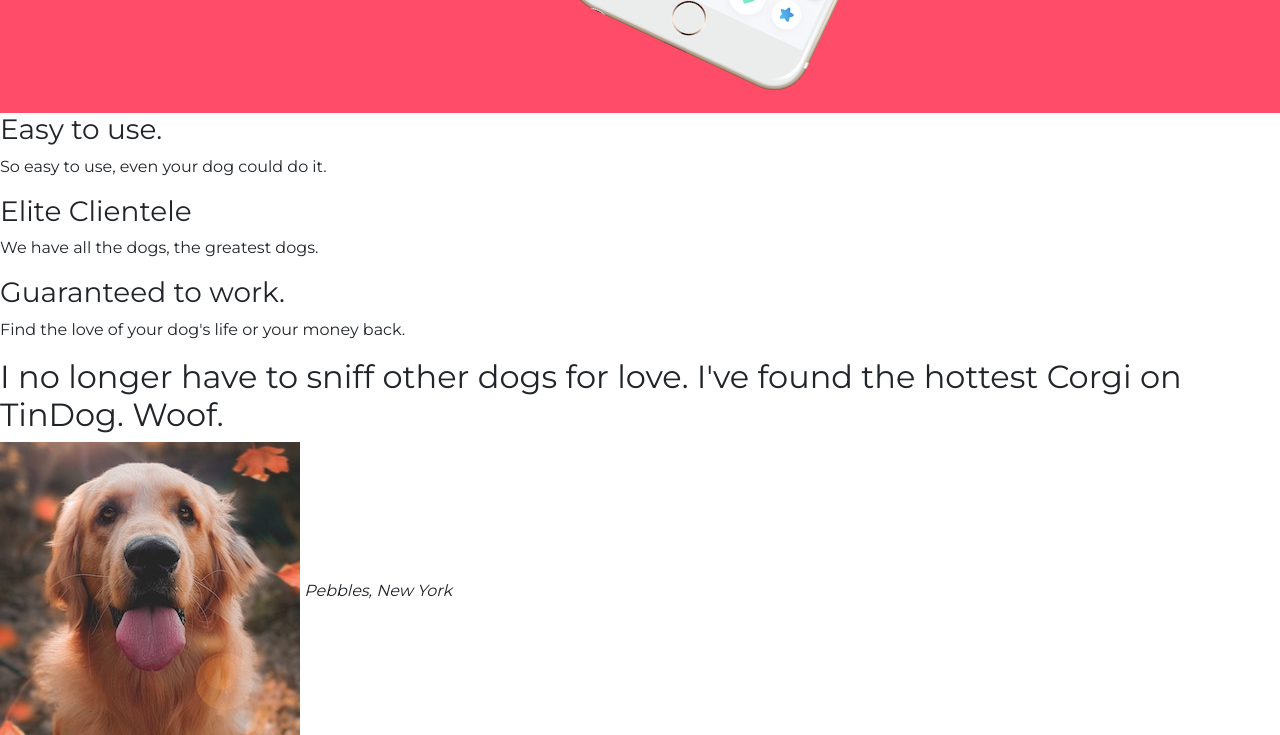
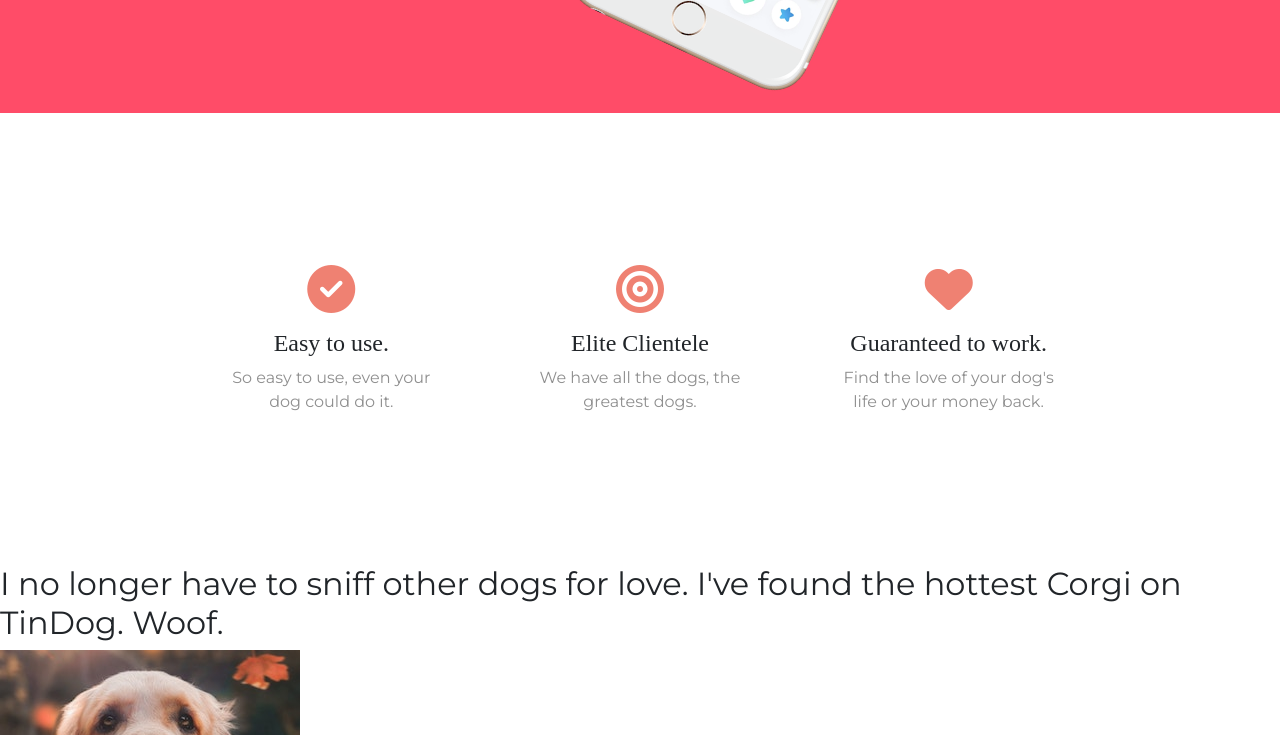
Before and after one commit to kush980/Tindog, a plain HTML site: page index.html in a window 1280 px wide. Shown: the part 630-1365 px from the top of the page. Drawn offline with nearby package versions, Linux system fonts and the light colour scheme.

Commit message:
Feature section styled

```diff
--- a/css/styles.css
+++ b/css/styles.css
@@ -12,6 +12,15 @@
     font-size: 3.5rem;
     line-height: 1.5;
     font-weight: 900;
+}
+
+h3{
+    font-family: "Montserrat-Bold";
+    font-size: 1.5rem;
+}
+
+p{
+    color: #8f8f8f;
 }
 
 #title{
@@ -51,3 +60,21 @@
     width: 60%;
     transform: rotate(25deg);
 }
+
+/* Features Section  */
+
+#features{
+    padding: 7% 15%;
+}
+.feature-box{
+    text-align: center;
+    padding: 5%;
+}
+
+.feature-icon{
+    color: #ef8172;
+    margin: 1rem;
+}
+.feature-icon:hover{
+    color: #ff4c68;
+}
--- a/index.html
+++ b/index.html
@@ -8,10 +8,10 @@
   <!-- CSS Styles -->
   <link rel="stylesheet" href="https://cdn.jsdelivr.net/npm/bootstrap@4.6.0/dist/css/bootstrap.min.css" integrity="sha384-B0vP5xmATw1+K9KRQjQERJvTumQW0nPEzvF6L/Z6nronJ3oUOFUFpCjEUQouq2+l" crossorigin="anonymous">
   <link rel="stylesheet" href="css/styles.css">
-  <link rel="preconnect" href="https://fonts.gstatic.com">
 
   <!-- Google Fonts -->
-  <link href="https://fonts.googleapis.com/css2?family=Montserrat:wght@100;400;900&display=swap" rel="stylesheet">
+  <link rel="preconnect" href="https://fonts.gstatic.com">
+  <link href="https://fonts.googleapis.com/css2?family=Montserrat:wght@100;400;700;900&display=swap" rel="stylesheet">
 
   <!-- Font Awesome -->
   <script src="https://kit.fontawesome.com/5adf4b48aa.js" crossorigin="anonymous"></script>
@@ -68,16 +68,23 @@
   <!-- Features -->
 
   <section id="features">
-
+    <div class="row">
+      <div class="feature-box col-md-4">
+        <i class="feature-icon fas fa-check-circle fa-3x"></i>
         <h3>Easy to use.</h3>
         <p>So easy to use, even your dog could do it.</p>
-
+      </div>
+      <div class="feature-box col-md-4">
+        <i class="feature-icon fas fa-bullseye fa-3x"></i>
         <h3>Elite Clientele</h3>
         <p>We have all the dogs, the greatest dogs.</p>
-
+      </div>
+      <div class="feature-box col-md-4">
+        <i class="feature-icon fas fa-heart fa-3x"></i>
         <h3>Guaranteed to work.</h3>
         <p>Find the love of your dog's life or your money back.</p>
-
+      </div>
+    </div>
   </section>
 
 
```
Lines whose indentation alone changed are shown as unchanged.
